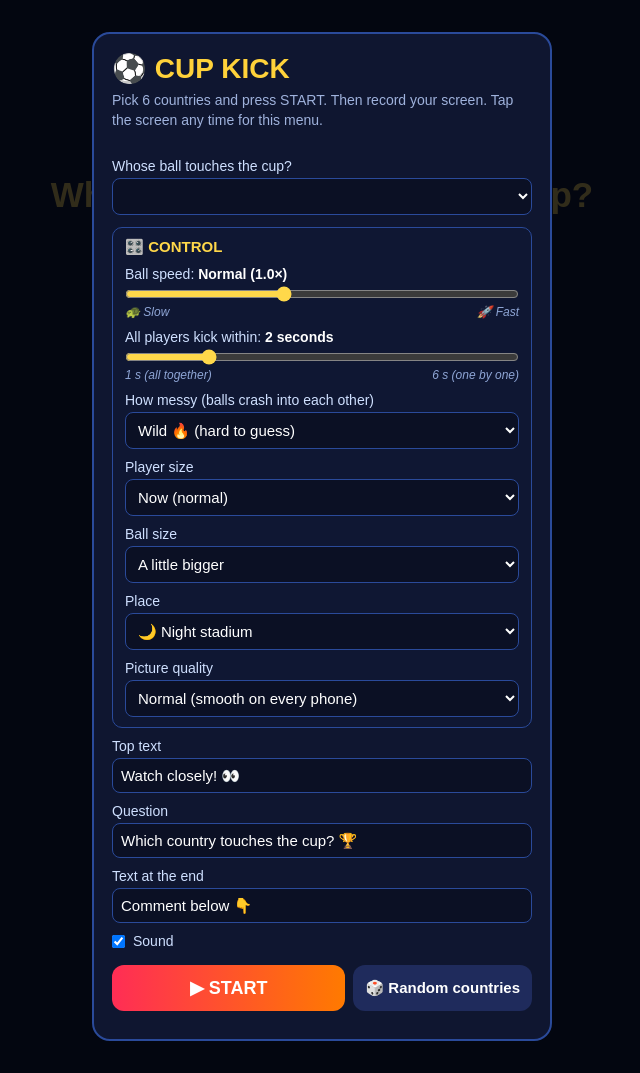
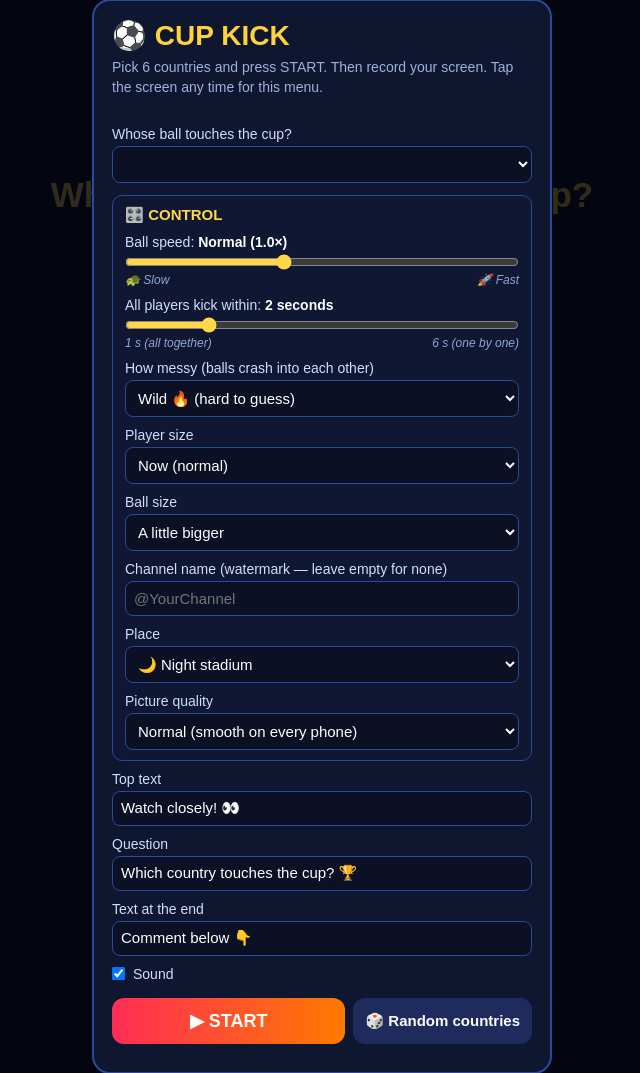
Before and after one commit to mdtaosin20/ffteditt-store, a PHP site: page /cupkick/index.html in a window 1280 px wide. Shown: the whole page, without its empty margins (318-958 px from the left). Run offline with PHP 8.4, Linux system fonts and the light colour scheme; lists and menus that the app fills with data are empty; some libraries are stand-ins or nearby versions.

Commit message:
Cup Kick: channel name watermark (on the grass, on the LED board, and floating)
Co-Authored-By: Claude Opus 5.5 <noreply@anthropic.com>
Claude-Session: https://claude.ai/code/session_01VvmryXB8JiXzpbykYWxNsg

```diff
--- a/public/cupkick/cupkick.css
+++ b/public/cupkick/cupkick.css
@@ -37,3 +37,7 @@ button.ghost { flex: 0 0 auto; background: #1f2b5c; font-size: 15px; }
 .ctl b { color: #fff; }
 .ctl input[type=range] { padding: 0; border: 0; background: none; accent-color: #ffd84a; }
 .ctl .ends { display: flex; justify-content: space-between; font-size: 12px; color: #8fa6d6; margin: 0; }
+
+/* watermark: the channel name, see-through, slowly moving around the picture */
+.wm { position: absolute; left: 0; top: 0; pointer-events: none; font-weight: 900; color: rgba(255, 255, 255, .38); white-space: nowrap;
+  font-size: calc(min(100vw, 100vh * 9 / 16) * 0.05); -webkit-text-stroke: 0.03em rgba(0, 0, 0, .25); will-change: transform; }
--- a/public/cupkick/cupkick.js
+++ b/public/cupkick/cupkick.js
@@ -216,11 +216,16 @@ async function main() {
   const R2 = rng(7);
 
   // the ground of each place: stripes in two colours, painted lines, and some speckles (sand, snow, concrete)
-  const groundTex = (a, b, line, dots) => tex(1024, 1024, (g, w, h) => {
+  let WM = '';   // the channel name (menu → CONTROL → Channel name): on the grass, on the LED board and floating; empty = none
+  const groundTex = (a, b, line, dots, wmc) => tex(1024, 1024, (g, w, h) => {
     for (let i = 0; i < 16; i++) { g.fillStyle = i % 2 ? a : b; g.fillRect(0, i * h / 16, w, h / 16); }
     if (dots) { const r = rng(3); for (let i = 0; i < 9000; i++) { g.fillStyle = dots[i % dots.length]; g.fillRect(r() * w, r() * h, 2 + r() * 3, 2 + r() * 3); } }
     g.strokeStyle = line; g.lineWidth = 8; g.beginPath(); g.moveTo(0, 300); g.lineTo(w, 300); g.stroke();
     g.beginPath(); g.ellipse(512, 700, 300, 300, 0, 0, 7); g.stroke();
+    if (WM) {   // the channel name painted big on the grass, where the balls roll over it
+      g.save(); g.translate(512, 520); g.scale(1, 2.2); g.font = 'bold 64px Arial'; const fit = Math.min(1, 210 / g.measureText(WM).width); g.font = `bold ${Math.round(64 * fit)}px Arial`; g.textAlign = 'center'; g.textBaseline = 'middle';
+      g.fillStyle = wmc || 'rgba(255,255,255,.28)'; g.fillText(WM, 0, 0); g.restore();
+    }
   });
   const fieldTex = groundTex('#2f8f34', '#287d2d', 'rgba(255,255,255,.9)');
   const field = new THREE.Mesh(new THREE.PlaneGeometry(40, 46), new THREE.MeshStandardMaterial({ map: fieldTex, roughness: 1 }));
@@ -243,8 +248,10 @@ async function main() {
   const roof = new THREE.Mesh(new THREE.BoxGeometry(44, 0.8, 14), new THREE.MeshStandardMaterial({ color: '#141a2e' })); roof.position.set(0, 16.2, -32); stadium.add(roof);
   const lamps = new THREE.Group(); stadium.add(lamps);
   for (let k = 0; k < 9; k++) { const l = new THREE.Mesh(new THREE.BoxGeometry(2.2, 0.5, 0.3), new THREE.MeshBasicMaterial({ color: '#fffbe6' })); l.position.set(-16 + k * 4, 15.6, -25.2); lamps.add(l); }
-  const ledTex = tex(2048, 128, (g, w, h) => { g.fillStyle = '#0b1230'; g.fillRect(0, 0, w, h); g.fillStyle = '#ffd23a'; g.font = 'bold 74px Arial'; g.textBaseline = 'middle'; for (let x = 30; x < w; x += 520) g.fillText('★ FLAG CUP ★', x, h / 2); });
-  ledTex.wrapS = THREE.RepeatWrapping; ledTex.repeat.set(2, 1);
+  const makeLed = () => { const t = tex(2048, 128, (g, w, h) => { g.fillStyle = '#0b1230'; g.fillRect(0, 0, w, h); g.fillStyle = '#ffd23a'; g.font = 'bold 74px Arial'; g.textBaseline = 'middle'; const lt = WM ? '★ ' + WM + ' ★' : '★ FLAG CUP ★', step = g.measureText(lt).width + 90; for (let x = 30; x < w; x += step) g.fillText(lt, x, h / 2); });
+
+  t.wrapS = THREE.RepeatWrapping; t.repeat.set(2, 1); return t; };
+  const ledTex = makeLed();
   const led = new THREE.Mesh(new THREE.BoxGeometry(40, 0.9, 0.2), new THREE.MeshStandardMaterial({ map: ledTex, emissive: '#fff', emissiveMap: ledTex, emissiveIntensity: 0.5 })); led.position.set(0, 0.45, -21); scene.add(led);
 
   /* ---------- places: night stadium, day stadium, sunset, beach, snow, street ---------- */
@@ -293,8 +300,8 @@ async function main() {
     night: { name: '🌙 Night stadium', bg: '#0b1024', fog: [30, 60], sun: ['#fff4e0', 2.0], hemi: ['#dfe8ff', '#2c5a2c', 0.7], exp: 0.9, ground: ['#2f8f34', '#287d2d', 'rgba(255,255,255,.9)'], stand: '#3a4050', roof: '#141a2e', stadium: true, lamps: true },
     day: { name: '☀️ Day stadium', sky: ['#3d8fe0', '#8cc4f5', '#d9eefc'], fog: [45, 120], fogC: '#cfe6fa', sun: ['#fffaf0', 2.6], hemi: ['#ffffff', '#3c7a3c', 1.0], exp: 1.0, ground: ['#46a83c', '#3d9634', 'rgba(255,255,255,.95)'], stand: '#9aa3b5', roof: '#cfd6e2', stadium: true, lamps: false },
     sunset: { name: '🌅 Sunset stadium', sky: ['#2b1d5c', '#e0567a', '#ffb067'], fog: [40, 110], fogC: '#e78a7a', sun: ['#ffb36b', 2.2], hemi: ['#ffd2b0', '#3a4a2a', 0.8], exp: 0.95, ground: ['#3f8d36', '#367d2e', 'rgba(255,240,220,.9)'], stand: '#5a4560', roof: '#2a1d3a', stadium: true, lamps: true, extra: 'sunset' },
-    beach: { name: '🏖 Beach', sky: ['#1f7fd6', '#7cc3f2', '#e6f6ff'], fog: [60, 160], fogC: '#cdeaf9', sun: ['#fffaf0', 2.7], hemi: ['#ffffff', '#c9a56a', 1.0], exp: 1.0, ground: ['#ecd29c', '#e4c88f', 'rgba(30,110,200,.85)', ['#d8bb80', '#f6e2b4']], stadium: false, extra: 'beach' },
-    snow: { name: '❄️ Snow', sky: ['#7d8fa8', '#b9c6d6', '#e8eef5'], fog: [30, 80], fogC: '#dfe7f0', sun: ['#f2f6ff', 1.8], hemi: ['#f4f8ff', '#b0bccb', 1.1], exp: 1.0, ground: ['#f3f7fb', '#e6edf5', 'rgba(220,40,60,.85)', ['#ffffff', '#d4dee9', '#c5d9c0']], stand: '#7d8796', roof: '#5d6675', stadium: true, lamps: true, extra: 'snow' },
+    beach: { name: '🏖 Beach', sky: ['#1f7fd6', '#7cc3f2', '#e6f6ff'], fog: [60, 160], fogC: '#cdeaf9', sun: ['#fffaf0', 2.7], hemi: ['#ffffff', '#c9a56a', 1.0], exp: 1.0, ground: ['#ecd29c', '#e4c88f', 'rgba(30,110,200,.85)', ['#d8bb80', '#f6e2b4']], stadium: false, extra: 'beach', wmc: 'rgba(90,60,20,.22)' },
+    snow: { name: '❄️ Snow', sky: ['#7d8fa8', '#b9c6d6', '#e8eef5'], fog: [30, 80], fogC: '#dfe7f0', sun: ['#f2f6ff', 1.8], hemi: ['#f4f8ff', '#b0bccb', 1.1], exp: 1.0, ground: ['#f3f7fb', '#e6edf5', 'rgba(220,40,60,.85)', ['#ffffff', '#d4dee9', '#c5d9c0']], stand: '#7d8796', roof: '#5d6675', stadium: true, lamps: true, extra: 'snow', wmc: 'rgba(40,60,90,.18)' },
     street: { name: '🏙 Street court', sky: ['#141a3a', '#3b3f75', '#c06a6a'], fog: [40, 90], fogC: '#3b3f75', sun: ['#ffe6c2', 1.7], hemi: ['#c8d2ff', '#3d3d48', 0.8], exp: 0.95, ground: ['#7c818c', '#747984', 'rgba(255,214,58,.95)', ['#6b707a', '#8a8f99']], stadium: false, extra: 'street' },
   };
   const applyTheme = (key) => {
@@ -306,7 +313,7 @@ async function main() {
     hemi.color.set(th.hemi[0]); hemi.groundColor.set(th.hemi[1]); hemi.intensity = th.hemi[2];
     renderer.toneMappingExposure = th.exp;
     if (field.material.map) field.material.map.dispose();
-    field.material.map = groundTex(...th.ground); field.material.needsUpdate = true;
+    field.material.map = groundTex(th.ground[0], th.ground[1], th.ground[2], th.ground[3], th.wmc); field.material.needsUpdate = true;
     stadium.visible = th.stadium; lamps.visible = !!th.lamps;
     if (th.stand) standMat.color.set(th.stand);
     if (th.roof) roof.material.color.set(th.roof);
@@ -589,6 +596,12 @@ async function main() {
     if (CLOSE) { camera.position.set(0.2, 0.9, 1.4); camera.lookAt(0, 0.62, -1.5); }   // ?closeup=1: a close look at the trophy
     for (const o of extras.children) if (o.userData.fall) { const p = o.geometry.attributes.position; for (let i = 0; i < p.count; i++) { let y = p.getY(i) - 0.03; if (y < 0) y = 18; p.setY(i, y); p.setX(i, p.getX(i) + Math.sin(now / 900 + i) * 0.004); } p.needsUpdate = true; }
     updateEyes(now);
+    if (WM) {   // the floating name drifts slowly around the middle of the picture (so it cannot just be cut off)
+      const el = $('wm'), W = stage.clientWidth, H = stage.clientHeight, u = now / 1000;
+      if (el.textContent !== WM) el.textContent = WM;
+      const x = (0.5 + 0.32 * Math.sin(u * 0.23)) * W - el.offsetWidth / 2, y = (0.52 + 0.3 * Math.sin(u * 0.17 + 1.3)) * H;
+      el.style.transform = `translate(${x}px, ${y}px) rotate(-8deg)`;
+    }
     renderer.render(scene, camera);
   };
   requestAnimationFrame(frame);
@@ -614,7 +627,7 @@ async function main() {
     const size = sharp ? 4096 : 2048;
     if (sun.shadow.mapSize.x !== size) { sun.shadow.mapSize.set(size, size); if (sun.shadow.map) { sun.shadow.map.dispose(); sun.shadow.map = null; } }
   };
-  const ctl = () => ({ speed: Number($('speed').value) || 1, within: Number($('within').value) || 2, mess: Number($('mess').value), size: Number($('size').value) || 1, ball: Number($('ball').value) || 0.45, place: $('place').value, quality: $('quality').value });
+  const ctl = () => ({ speed: Number($('speed').value) || 1, within: Number($('within').value) || 2, mess: Number($('mess').value), size: Number($('size').value) || 1, ball: Number($('ball').value) || 0.45, place: $('place').value, quality: $('quality').value, chan: $('chan').value });
   const showCtl = () => {
     const sp = Number($('speed').value);
     $('speedV').textContent = (sp < 0.95 ? 'Slow' : sp > 1.05 ? 'Fast' : 'Normal') + ` (${sp.toFixed(1)}×)`;
@@ -622,15 +635,24 @@ async function main() {
   };
   try {
     const c = JSON.parse(localStorage.getItem('fft_cupkick_ctl') || 'null');
-    if (c) { if (c.speed) $('speed').value = c.speed; if (c.within) $('within').value = c.within; if (c.mess !== undefined) $('mess').value = String(c.mess); if (c.size) $('size').value = String(c.size); if (c.ball) $('ball').value = String(c.ball); if (c.place && THEMES[c.place]) $('place').value = c.place; if (c.quality) $('quality').value = c.quality; }
+    if (c) { if (c.speed) $('speed').value = c.speed; if (c.within) $('within').value = c.within; if (c.mess !== undefined) $('mess').value = String(c.mess); if (c.size) $('size').value = String(c.size); if (c.ball) $('ball').value = String(c.ball); if (c.place && THEMES[c.place]) $('place').value = c.place; if (c.quality) $('quality').value = c.quality; if (typeof c.chan === 'string') $('chan').value = c.chan; }
   } catch (e) { /* ignore */ }
   const setBall = (r) => { if (r === R) return; R = r; ballGeo.dispose(); ballGeo = new THREE.SphereGeometry(R, 40, 28); play = null; ballGroup.clear(); };
+  // the channel name: redraw the grass and the LED board with it
+  let themeNow = 'night';
+  const setChannel = (name) => {
+    name = name.trim().slice(0, 30); if (name === WM) return; WM = name;
+    applyTheme(themeNow);
+    const t = makeLed(); led.material.map.dispose(); led.material.map = t; led.material.emissiveMap = t; led.material.needsUpdate = true;
+    if (!WM) { $('wm').textContent = ''; }
+  };
   showCtl(); PS = ctl().size; setBall(ctl().ball);
-  $('ball').addEventListener('change', () => setBall(ctl().ball)); applyTheme(ctl().place); setQuality(ctl().quality);
-  $('place').addEventListener('change', () => applyTheme(ctl().place));
+  $('ball').addEventListener('change', () => setBall(ctl().ball)); themeNow = ctl().place; setChannel(ctl().chan); applyTheme(themeNow); setQuality(ctl().quality);
+  $('place').addEventListener('change', () => { themeNow = ctl().place; applyTheme(themeNow); });
+  $('chan').addEventListener('change', () => setChannel(ctl().chan));
   $('quality').addEventListener('change', () => setQuality(ctl().quality));
   $('size').addEventListener('change', () => { PS = ctl().size; play = null; ballGroup.clear(); buildTeams(selects.map((x) => x.value)); });   // see the new size at once
-  ['speed', 'within', 'mess', 'size', 'ball', 'place', 'quality'].forEach((id) => $(id).addEventListener('input', () => {
+  ['speed', 'within', 'mess', 'size', 'ball', 'place', 'quality', 'chan'].forEach((id) => $(id).addEventListener('input', () => {
     showCtl(); try { localStorage.setItem('fft_cupkick_ctl', JSON.stringify(ctl())); } catch (e) { /* ignore */ }
   }));
   const fillWin = () => { const v = winEl.value; winEl.innerHTML = '<option value="-1">🎲 Random</option>' + selects.map((s, i) => `<option value="${i}">${NAME(s.value)}</option>`).join(''); winEl.value = [...winEl.options].some((o) => o.value === v) ? v : '-1'; };
--- a/public/cupkick/index.html
+++ b/public/cupkick/index.html
@@ -4,7 +4,7 @@
 <meta charset="utf-8">
 <meta name="viewport" content="width=device-width, initial-scale=1, viewport-fit=cover">
 <title>Cup Kick · Which flag touches the cup?</title>
-<link rel="stylesheet" href="/cupkick/cupkick.css?v=2">
+<link rel="stylesheet" href="/cupkick/cupkick.css?v=3">
 </head>
 <body>
 <div id="stage">
@@ -13,6 +13,7 @@
     <div class="w1" id="w1">Watch closely! 👀</div>
     <div class="w2" id="w2">Which country touches the cup? 🏆</div>
   </div>
+  <div class="wm" id="wm"></div>
   <div class="tap" id="tap" hidden>tap the screen for the menu</div>
 </div>
 
@@ -36,6 +37,8 @@
         <select id="size"><option value="1">Now (normal)</option><option value="1.4">Bigger (1.4×)</option><option value="1.7">Biggest (1.7×)</option></select></label>
       <label class="row"><span>Ball size</span>
         <select id="ball"><option value="0.38">Small</option><option value="0.45" selected>A little bigger</option><option value="0.52">Big</option></select></label>
+      <label class="row"><span>Channel name (watermark — leave empty for none)</span>
+        <input id="chan" maxlength="30" placeholder="@YourChannel"></label>
       <label class="row"><span>Place</span>
         <select id="place"><option value="night">🌙 Night stadium</option><option value="day">☀️ Day stadium</option><option value="sunset">🌅 Sunset stadium</option><option value="beach">🏖 Beach</option><option value="snow">❄️ Snow</option><option value="street">🏙 Street court</option></select></label>
       <label class="row"><span>Picture quality</span>
@@ -50,6 +53,6 @@
   </div>
 </div>
 <script type="importmap">{ "imports": { "three": "/game/vendor/three.module.js" } }</script>
-<script type="module" src="/cupkick/cupkick.js?v=20"></script>
+<script type="module" src="/cupkick/cupkick.js?v=21"></script>
 </body>
 </html>
```
